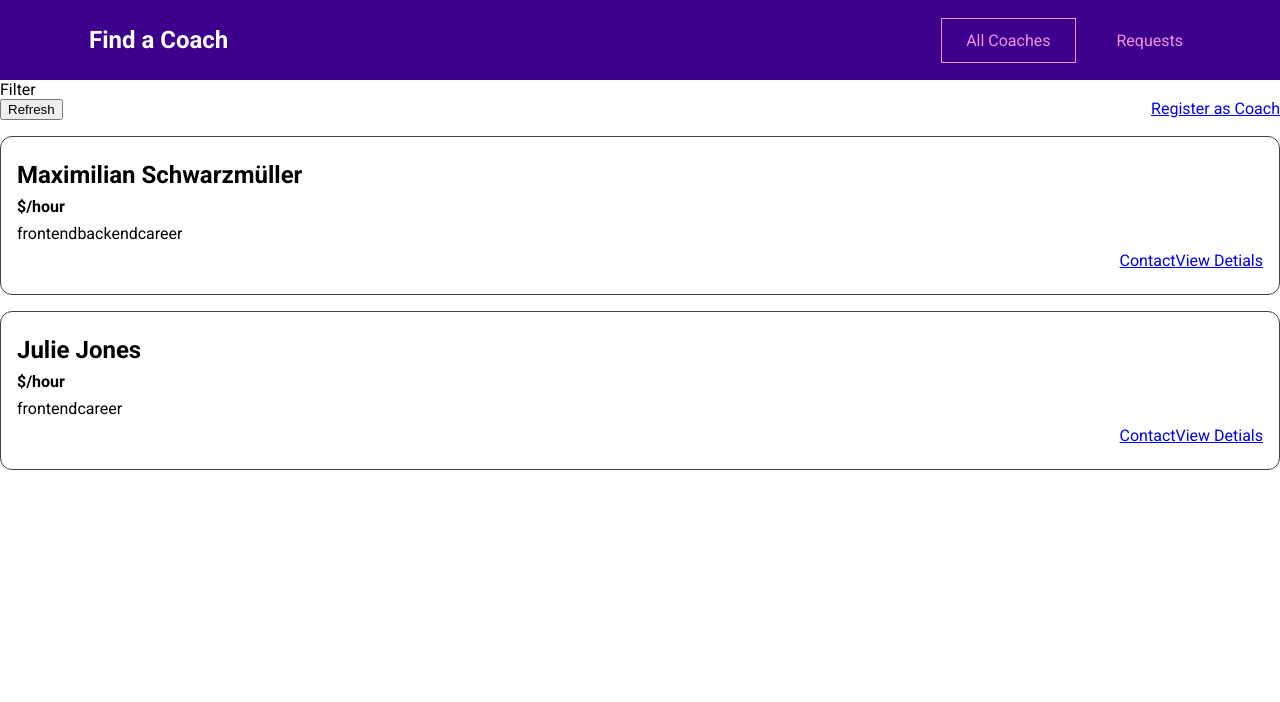
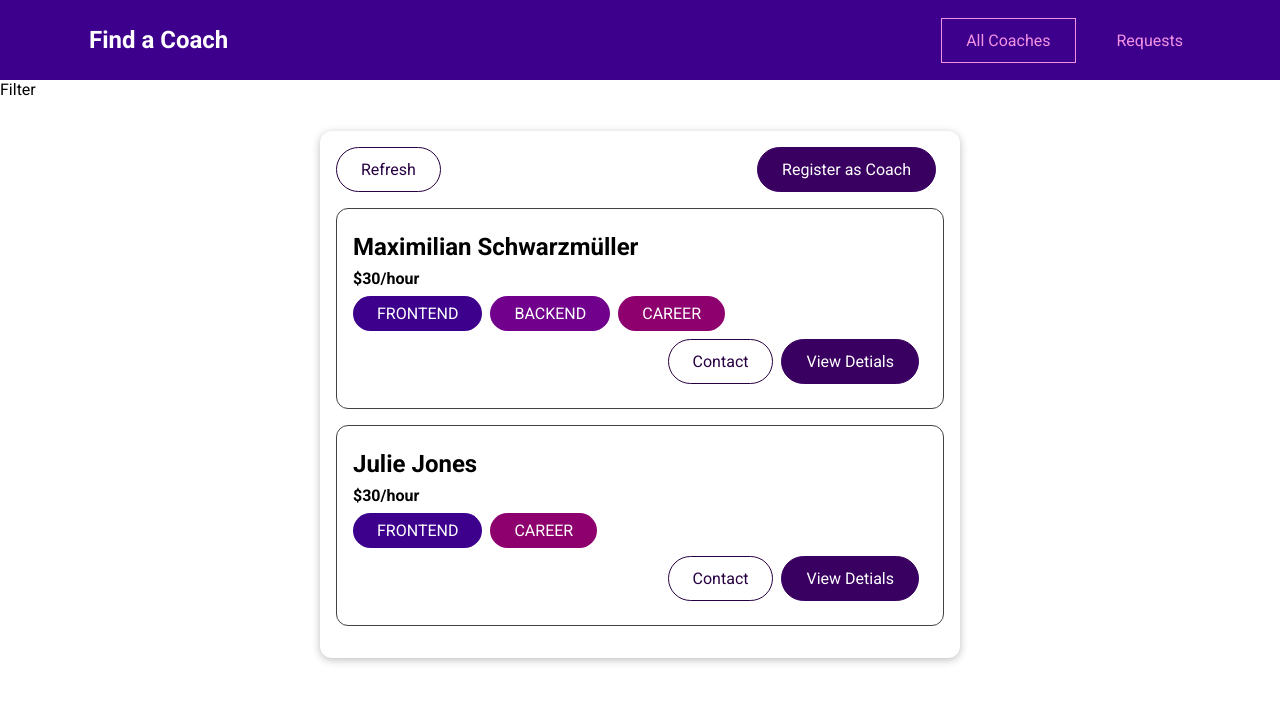
Before and after one commit to euion/udemy-find-a-coach, a Vue app: page /coaches in a window 1280 px wide. Shown: the top 702 px of the page. Built offline with nearby package versions, Linux system fonts and the light colour scheme.

Commit message:
Feat 기본 컴포넌트 구축완료

```diff
--- a/src/components/coaches/CoachItem.vue
+++ b/src/components/coaches/CoachItem.vue
@@ -3,13 +3,14 @@
     <h3>{{ fullName }}</h3>
     <h4>${{ rate }}/hour</h4>
     <div>
-      <span v-for="area in areas" :key="area">
-        {{ area }}
-      </span>
+      <base-badge v-for="area in areas" :key="area" :type="area" :title="area">
+      </base-badge>
     </div>
     <div class="actions">
-      <router-link :to="coachContactLink">Contact</router-link>
-      <router-link :to="coachDetailsLink">View Detials</router-link>
+      <base-button mode="outline" link :to="coachContactLink"
+        >Contact</base-button
+      >
+      <base-button link :to="coachDetailsLink">View Detials</base-button>
     </div>
   </li>
 </template>
--- /dev/null
+++ b/src/components/ui/BaseBadge.vue
@@ -0,0 +1,37 @@
+<template>
+  <span class="badge" :class="type">{{ text }} </span>
+</template>
+
+<script>
+export default {
+  props: ["type", "title"],
+  computed: {
+    text() {
+      return this.title.toUpperCase();
+    },
+  },
+};
+</script>
+
+<style scoped>
+.badge {
+  background-color: #ccc;
+  color: #252525;
+  border-radius: 30px;
+  padding: 0.5rem 1.5rem;
+  display: inline-block;
+  margin-right: 0.5rem;
+}
+.frontend {
+  background-color: #3d008d;
+  color: white;
+}
+.backend {
+  background-color: #71008d;
+  color: white;
+}
+.career {
+  background-color: #8d006e;
+  color: white;
+}
+</style>
--- /dev/null
+++ b/src/components/ui/BaseButton.vue
@@ -0,0 +1,72 @@
+<template>
+  <button v-if="!link" :class="mode">
+    <slot> </slot>
+  </button>
+  <router-link v-else :to="to" :class="mode">
+    <slot></slot>
+  </router-link>
+</template>
+
+<script>
+export default {
+  props: {
+    mode: {
+      type: String,
+      required: false,
+      default: null,
+    },
+    link: {
+      type: Boolean,
+      required: false,
+      default: false,
+    },
+    to: {
+      type: String,
+      required: false,
+      default: "/",
+    },
+  },
+};
+</script>
+<style scoped>
+button,
+a {
+  text-decoration: none;
+  padding: 0.75rem 1.5rem;
+  font: inherit;
+  background-color: #3a0061;
+  border: 1px solid #3a0061;
+  color: white;
+  cursor: pointer;
+  border-radius: 30px;
+  margin-right: 0.5rem;
+  display: inline-block;
+}
+
+a:hover,
+a:active,
+button:hover,
+button:active {
+  background-color: #270041;
+  border-color: #270041;
+}
+
+.flat {
+  background-color: transparent;
+  color: #3a0061;
+  border: none;
+}
+
+.outline {
+  background-color: transparent;
+  border-color: #270041;
+  color: #270041;
+}
+
+.flat:hover,
+.flat:active,
+.outline:hover,
+.outline:active {
+  background-color: #edd2ff;
+}
+</style>
--- /dev/null
+++ b/src/components/ui/BaseCard.vue
@@ -0,0 +1,15 @@
+<template>
+  <div class="card">
+    <slot> </slot>
+  </div>
+</template>
+
+<style scoped>
+.card {
+  border-radius: 12px;
+  box-shadow: 0 2px 8px rgba(0, 0, 0, 0.26);
+  padding: 1rem;
+  margin: 2rem auto;
+  max-width: 40rem;
+}
+</style>
--- a/src/pages/coaches/CoachDetail.vue
+++ b/src/pages/coaches/CoachDetail.vue
@@ -1,7 +1,7 @@
 <template>
   <div>Details for coaches</div>
-  <RouterView></RouterView>
-  <RouterLink to="coaches/cl/contact"> Contact </RouterLink>
+  <router-view></router-view>
+  <router-link to="coaches/cl/contact"> Contact </router-link>
 </template>
 
 <script>
--- a/src/pages/coaches/CoachesList.vue
+++ b/src/pages/coaches/CoachesList.vue
@@ -1,9 +1,10 @@
 <template>
   <section>Filter</section>
   <section>
+    <base-card>
       <div class="controls">
-      <button>Refresh</button>
-      <router-link to="/register"> Register as Coach </router-link>
+        <base-button mode="outline">Refresh</base-button>
+        <base-button link to="/register"> Register as Coach </base-button>
       </div>
       <ul v-if="hasCoaches">
         <coach-item
@@ -12,11 +13,12 @@
           :id="coach.id"
           :first-name="coach.firstName"
           :last-name="coach.lastName"
-        :rast="coach.hourlyRate"
+          :rate="coach.hourlyRate"
           :areas="coach.areas"
         ></coach-item>
       </ul>
       <h3 v-else>No coaches found.</h3>
+    </base-card>
   </section>
 </template>
 
```
Also changed, not shown: src/main.js (+7 -0 lines). Lines whose indentation alone changed are shown as unchanged.
